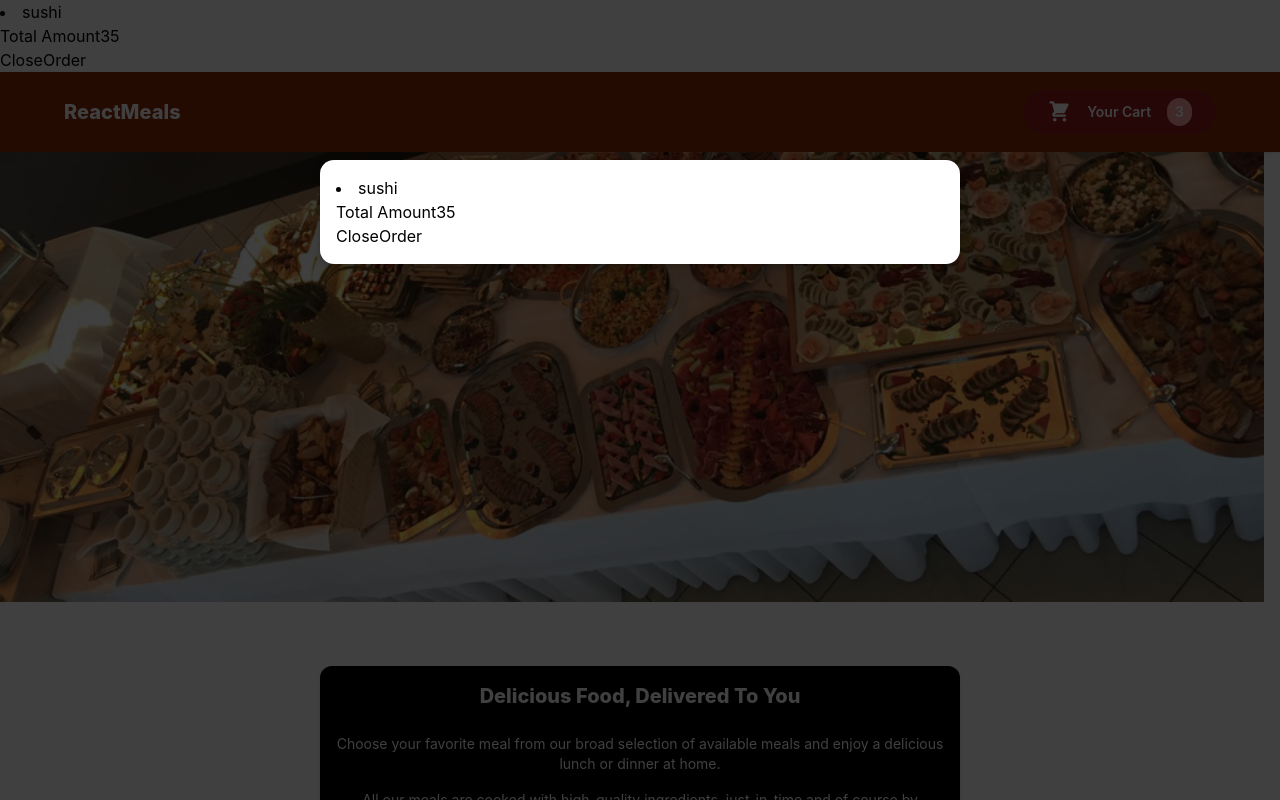
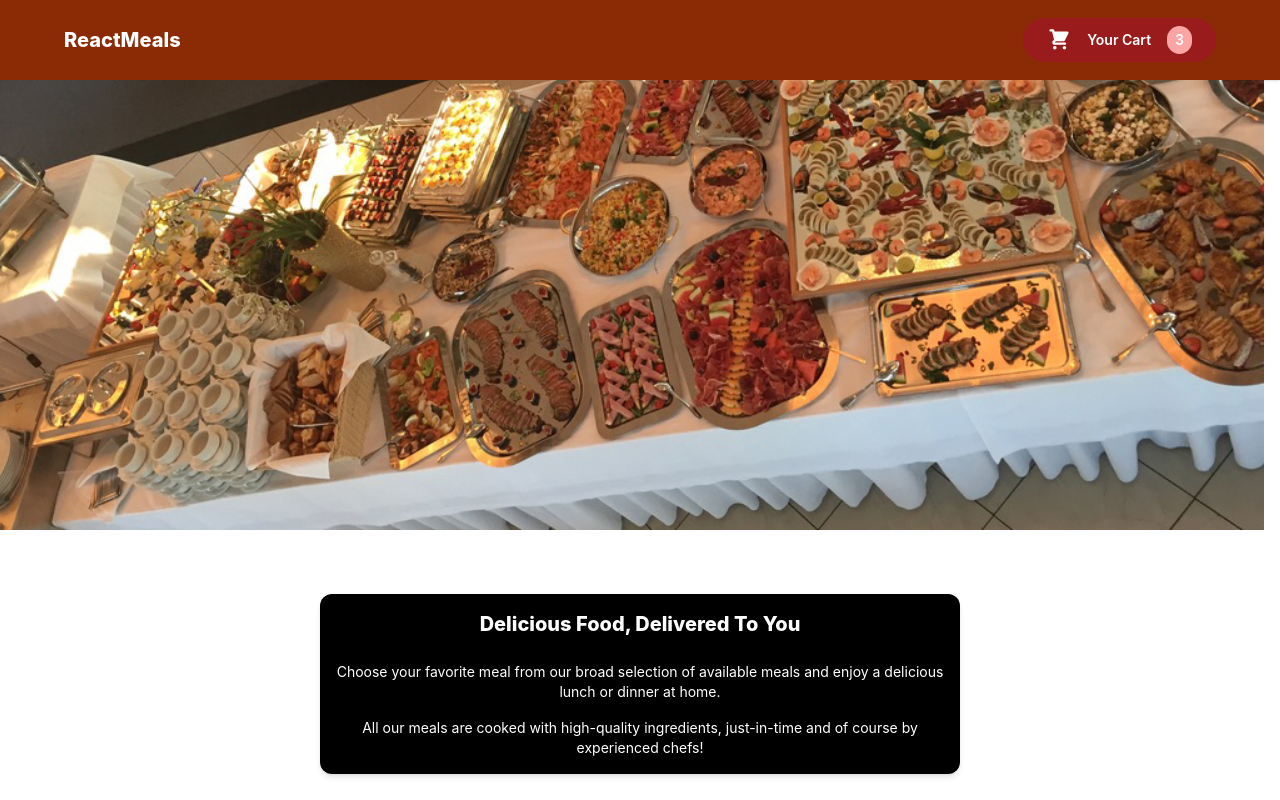
Before and after one commit to hosseinghs/ordering-food-react-app, a React (Create React App) app: page / in a window 1280 px wide. Shown: the top 800 px of the page. Built offline with nearby package versions, Linux system fonts and the light colour scheme.

Commit message:
bug fixed

```diff
--- a/src/App.js
+++ b/src/App.js
@@ -1,12 +1,14 @@
+import { useState } from "react";
 import Header from "./components/Layout/Header";
 import Meals from "./components/Meals/Meals";
 import Cart from "./components/Cart/Cart";
 
 function App() {
+  const [showCart, setShowCart] = useState(false);
   return (
     <div className="App">
-      <Cart />
-      <Header />
+      {showCart && <Cart onCartClose={() => setShowCart(false)} />}
+      <Header onCartClick={() => setShowCart(true)} />
       <main>
         <Meals />
       </main>
--- a/src/components/Cart/Cart.js
+++ b/src/components/Cart/Cart.js
@@ -1,20 +1,27 @@
 import Modal from "../UI/Modal";
 
-const Cart = ({}) => {
+const Cart = ({ onCartClose }) => {
   const cartItems = [
     { id: "1", name: "sushi", amount: "2", price: "12.99" },
-  ].map((item) => <li>{item.name}</li>);
+  ].map((item) => <li key={item.id}>{item.name}</li>);
 
   return (
-    <Modal>
+    <Modal onCartClose={onCartClose}>
       {cartItems}
       <div>
         <span>Total Amount</span>
         <span>35</span>
       </div>
-      <div>
-        <button>Close</button>
-        <button>Order</button>
+      <div className="text-end">
+        <button
+          className="bg-white text-red-700 border border-red-700 px-3 py-1 rounded-full"
+          onClick={onCartClose}
+        >
+          Close
+        </button>
+        <button className="ml-2 text-white bg-red-700 px-9 py-1 rounded-full ">
+          Order
+        </button>
       </div>
     </Modal>
   );
--- a/src/components/Layout/Header.js
+++ b/src/components/Layout/Header.js
@@ -1,11 +1,13 @@
 import HeaderCartBtn from "./HeaderCartBtn";
 import MealsImg from "../../assets/img/meals.jpg";
-const Header = () => {
+const Header = ({ onCartClick }) => {
   return (
     <>
       <header className="w-full h-20 flex items-center justify-between px-16 bg-[#8a2b06] text-white shadow z-10">
         <h1 className="text-xl font-extrabold">ReactMeals</h1>
-        <HeaderCartBtn />
+        <span onClick={onCartClick}>
+          <HeaderCartBtn />
+        </span>
       </header>
       <div className=" overflow-hidden z-0">
         <img
--- a/src/components/UI/Modal.js
+++ b/src/components/UI/Modal.js
@@ -1,8 +1,8 @@
 import { createPortal } from "react-dom";
 import classes from "../../assets/style/modal.module.css";
 
-const Backdrop = () => {
-  return <div className={classes.backdrop}></div>;
+const Backdrop = ({ onCartClose }) => {
+  return <div className={classes.backdrop} onClick={onCartClose}></div>;
 };
 
 const ModalOverlay = ({ children }) => {
```
